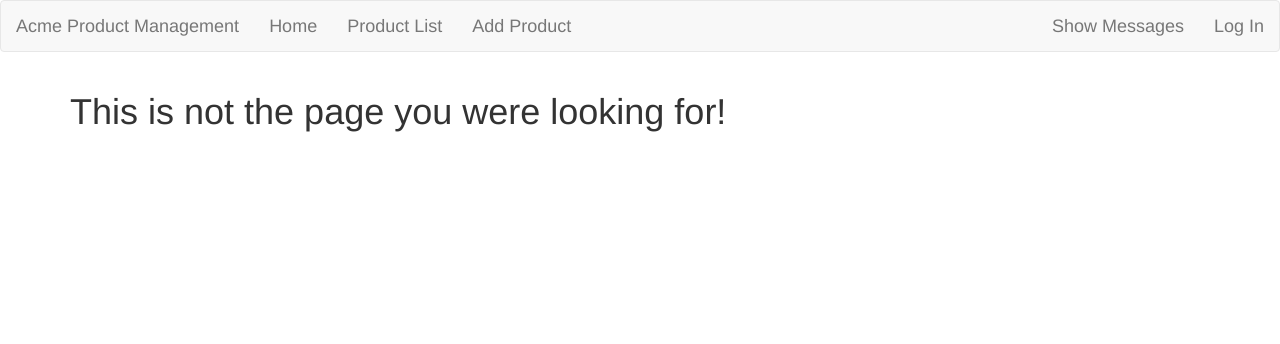
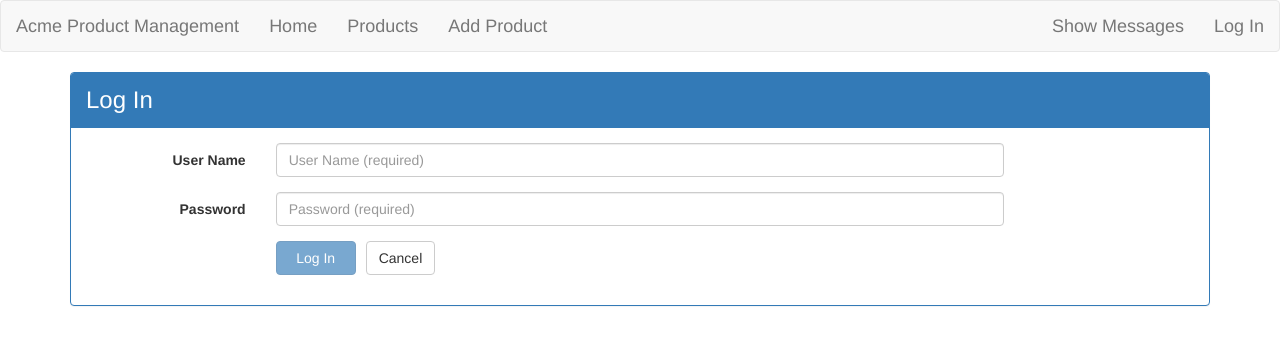
Before and after one commit to haydenbr/ng-routing, an Angular app: page /#/login in a window 1280 px wide. Shown: the top 344 px of the page. Built offline with nearby package versions, Linux system fonts and the light colour scheme.

Commit message:
set up top level routing and app routing module

```diff
--- /dev/null
+++ b/src/app/app-routing.module.ts
@@ -0,0 +1,18 @@
+import { NgModule } from '@angular/core';
+import { Routes, RouterModule } from '@angular/router';
+
+import { PageNotFoundComponent, WelcomeComponent } from './components';
+
+const ROUTES: Routes = [
+	{ path: 'welcome', component: WelcomeComponent },
+	{ path: '', redirectTo: 'welcome', pathMatch: 'full' },
+	{ path: '**', component: PageNotFoundComponent }
+];
+
+@NgModule({
+	imports: [
+    RouterModule.forRoot(ROUTES, { useHash: true })
+	],
+	exports: [RouterModule],
+})
+export class AppRoutingModule { }
--- a/src/app/app.component.html
+++ b/src/app/app.component.html
@@ -4,10 +4,10 @@
             <a class="navbar-brand">{{pageTitle}}</a>
             <ul class="nav navbar-nav">
                 <li>
-                    <a routerLink="/welcome">Home</a>
+                    <a (click)="onHomeClick()">Home</a>
                 </li>
                 <li>
-                    <a routerLink="/products">Product List</a>
+                    <a (click)="onProductsClick()">Products</a>
                 </li>
                 <li>
                     <a>Add Product</a>
@@ -21,7 +21,7 @@
                     <a>Show Messages</a>
                 </li>
                 <li *ngIf="!authService.isLoggedIn()">
-                    <a>Log In</a>
+                    <a (click)="onLoginClick()">Log In</a>
                 </li>
                 <li *ngIf="authService.isLoggedIn()">
                     <a (click)="logOut()">Log Out</a>
--- a/src/app/app.component.ts
+++ b/src/app/app.component.ts
@@ -15,5 +15,22 @@ export class AppComponent {
     logOut(): void {
         this.authService.logout();
         console.log('Log out');
+        this.navToHome();
+    }
+
+    onHomeClick() {
+        this.navToHome();
+    }
+
+    private navToHome() {
+        this.router.navigate(['/welcome']);
+    }
+
+    onProductsClick() {
+        this.router.navigate(['/products']);
+    }
+
+    onLoginClick() {
+        this.router.navigate(['/login']);
     }
 }
--- a/src/app/app.module.ts
+++ b/src/app/app.module.ts
@@ -1,14 +1,11 @@
 import { NgModule } from '@angular/core';
 import { BrowserModule } from '@angular/platform-browser';
 import { HttpModule } from '@angular/http';
-import { RouterModule } from '@angular/router';
 
 import { AppComponent } from './app.component';
 import { COMPONENTS } from './components';
-import { WelcomeComponent } from './components/welcome/welcome.component';
-import { PageNotFoundComponent } from './components/page-not-found/page-not-found.component';
+import { AppRoutingModule } from './app-routing.module';
 
-/* Feature Modules */
 import { ProductModule } from '../product';
 import { MessageModule } from '../message';
 import { UserModule } from '../user';
@@ -17,16 +14,12 @@ import { SharedModule } from '../shared';
 @NgModule({
   imports: [
     BrowserModule,
-    RouterModule.forRoot([
-      { path: 'welcome', component: WelcomeComponent },
-      { path: '', redirectTo: 'welcome', pathMatch: 'full' },
-      { path: '**', component: PageNotFoundComponent }
-    ], { useHash: true }),
     HttpModule,
     SharedModule,
     ProductModule,
     UserModule,
     MessageModule,
+    AppRoutingModule
   ],
   declarations: [ AppComponent, COMPONENTS ],
   bootstrap: [ AppComponent ]
--- a/src/app/components/index.ts
+++ b/src/app/components/index.ts
@@ -1,4 +1,7 @@
 import { PageNotFoundComponent } from './page-not-found/page-not-found.component';
 import { WelcomeComponent } from './welcome/welcome.component';
 
+export { PageNotFoundComponent } from './page-not-found/page-not-found.component';
+export { WelcomeComponent } from './welcome/welcome.component';
+
 export const COMPONENTS = [ PageNotFoundComponent, WelcomeComponent ];
--- a/src/user/components/index.ts
+++ b/src/user/components/index.ts
@@ -1,3 +1,5 @@
 import { LoginComponent } from './login/login.component';
 
+export { LoginComponent } from './login/login.component';
+
 export const COMPONENTS = [ LoginComponent ];
--- a/src/user/components/login/login.component.html
+++ b/src/user/components/login/login.component.html
@@ -72,7 +72,8 @@
                             </button>
                         </span>
                         <span>
-                            <a class="btn btn-default">
+                            <a class="btn btn-default"
+                                (click)="onCancelClick()">
                                 Cancel
                             </a>
                         </span>
--- a/src/user/components/login/login.component.ts
+++ b/src/user/components/login/login.component.ts
@@ -1,5 +1,6 @@
 import { Component } from '@angular/core';
 import { NgForm } from '@angular/forms';
+import { Router } from '@angular/router';
 
 import { AuthService } from '../../services';
 
@@ -10,17 +11,22 @@ export class LoginComponent {
     errorMessage: string;
     pageTitle = 'Log In';
 
-    constructor(private authService: AuthService) { }
+    constructor(private authService: AuthService, private router: Router) { }
 
     login(loginForm: NgForm) {
         if (loginForm && loginForm.valid) {
             const userName = loginForm.form.value.userName;
             const password = loginForm.form.value.password;
             this.authService.login(userName, password);
+            this.router.navigate(['/products']);
 
             // Navigate to the Product List page after log in.
         } else {
             this.errorMessage = 'Please enter a user name and password.';
         }
     }
+
+    onCancelClick() {
+        this.router.navigate(['/welcome']);
+    }
 }
```
Also changed, not shown: src/user/user.module.ts (+6 -2 lines).
